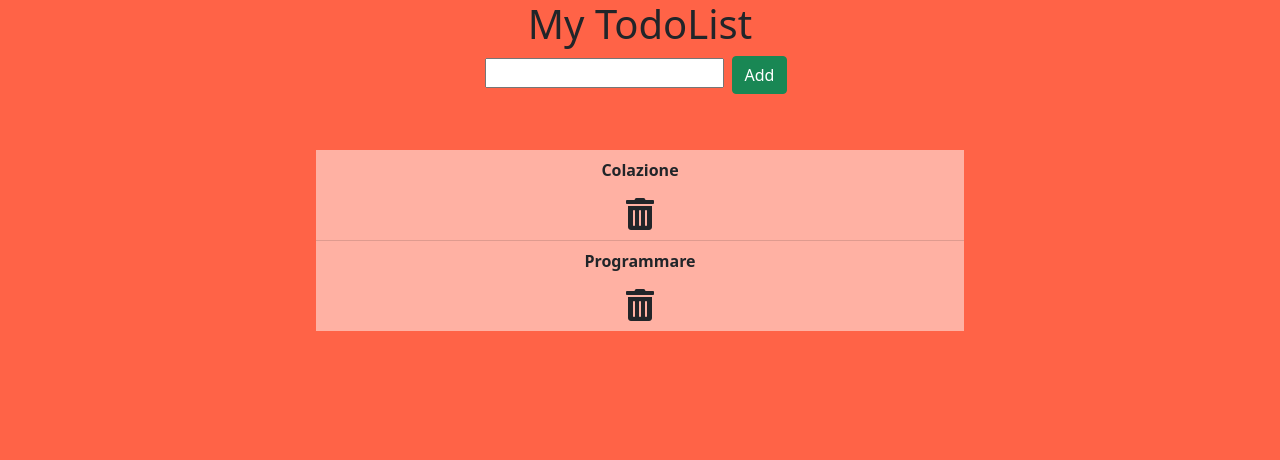
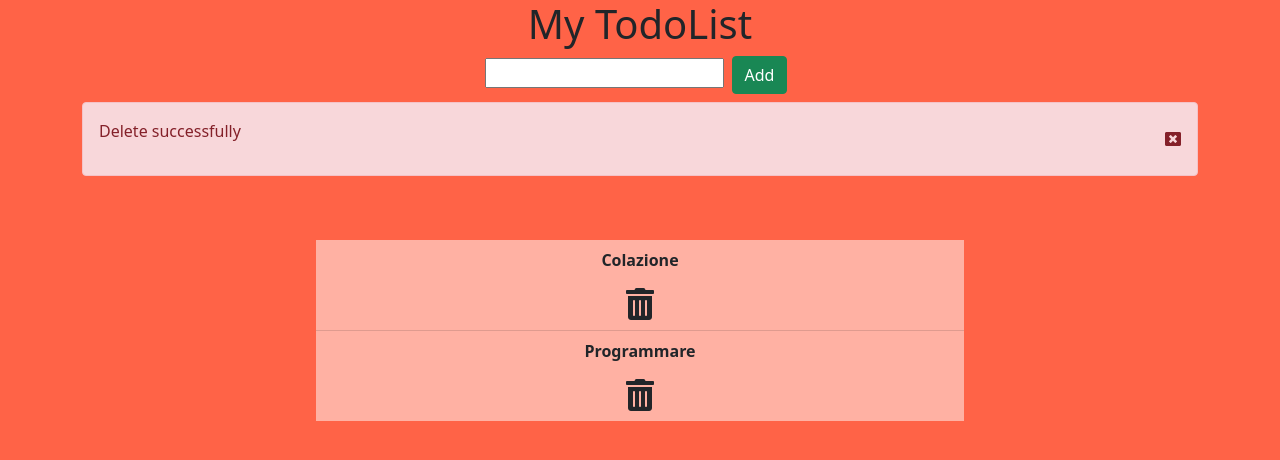
Before and after one commit to Forklein/todolist-react, a React (Create React App) app: page / in a window 1280 px wide. Both pictures are taken after a click on the icon 640 px from the left and 214 px from the top of the page. Shown: the top 460 px of the page. Built offline with nearby package versions, Linux system fonts and the light colour scheme.

Commit message:
Add custom alert with closing icon

```diff
--- a/src/App.js
+++ b/src/App.js
@@ -71,9 +71,10 @@ function App({ dispatch, todolist }) {
       }
     })
     setIsDelete(true);
-    setTimeout(() => {
-      setIsDelete(false);
-    }, 2000);
+  }
+
+  const closeArea = () => {
+    setIsDelete(false);
   }
 
   return (
@@ -87,7 +88,7 @@ function App({ dispatch, todolist }) {
           </div>
         </div>
       </div>
-      {isDelete ? <Alert /> : ''}
+      {isDelete ? <Alert closeArea={closeArea} /> : ''}
       <div className="todolist p-5 col-8 mx-auto">
         <ul className="list-group list-group-flush">
           {todolist.map((todo) => <li key={todo.id} className="list-group-item"><p className="fw-bold">{todo.name}</p> <i onClick={(e) => delTodo(todo.name)} className="fas fa-trash-alt fa-2x"></i></li>)}
--- a/src/components/alert.js
+++ b/src/components/alert.js
@@ -1,6 +1,10 @@
-const alert = () => {
+const alert = ({ closeArea }) => {
     return (
-        <div className="alert alert-success">Delete successfully</div>
+        <>
+            <div className="alert alert-danger d-flex justify-content-between align-items-center">
+                <p>Delete successfully</p><i onClick={closeArea} className="fas fa-window-close"></i>
+            </div>
+        </>
     )
 }
 
```
